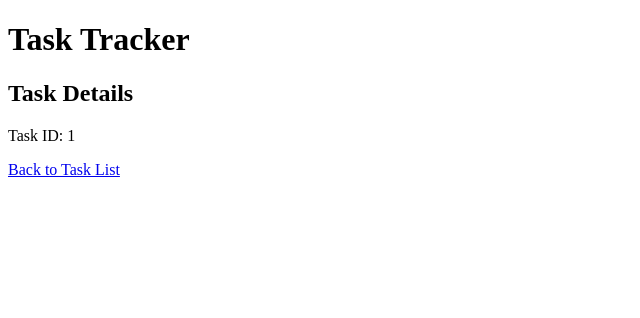
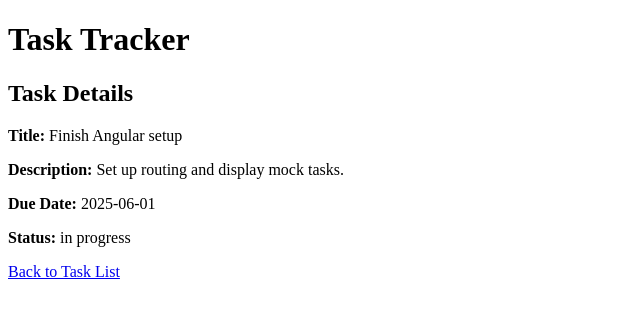
Before and after one commit to fadetula/tasktracker-frontend, an Angular app: page /tasks/1 in a window 1280 px wide. Shown: the top 318 px of the page, without its empty margins (0-640 px from the left). Built offline with nearby package versions, Linux system fonts and the light colour scheme.

Commit message:
Added task service with hardcoded mock data

```diff
--- a/src/app/task-details/task-details.component.html
+++ b/src/app/task-details/task-details.component.html
@@ -1,4 +1,11 @@
     <h2>Task Details</h2>
-    <p *ngIf="taskId">Task ID: {{ taskId }}</p>
-    <p *ngIf="!taskId">No Task ID provided.</p>
+    <div *ngIf="task; else notFound">
+        <p><strong>Title:</strong> {{ task.title }}</p>
+        <p><strong>Description:</strong> {{ task.description }}</p>
+        <p><strong>Due Date:</strong> {{ task.dueDate }}</p>
+        <p><strong>Status:</strong> {{ task.status }}</p>
+    </div>
+    <ng-template #notFound>
+        <p>Task not found.</p>
+    </ng-template>
     <a routerLink="/">Back to Task List</a>
--- a/src/app/task-details/task-details.component.ts
+++ b/src/app/task-details/task-details.component.ts
@@ -1,6 +1,8 @@
 import { CommonModule } from '@angular/common';
 import { Component } from '@angular/core';
 import { ActivatedRoute, RouterModule } from '@angular/router';
+import { Task } from '../task.model';
+import { TaskService } from '../tasks/task.service';
 
 @Component({
   selector: 'app-task-details',
@@ -10,10 +12,14 @@ import { ActivatedRoute, RouterModule } from '@angular/router';
   styleUrl: './task-details.component.css'
 })
 export class TaskDetailsComponent {
-  taskId: string | null;
+  task: Task | undefined;
 
-  constructor(private route: ActivatedRoute) {
-    this.taskId = this.route.snapshot.paramMap.get('id');
+
+  constructor(private route: ActivatedRoute, private taskService: TaskService) {
+    const id = this.route.snapshot.paramMap.get('id');
+    if (id) {
+      this.task = this.taskService.getTaskById(id);
+    }
   }
 
 }
--- /dev/null
+++ b/src/app/tasks/task.service.ts
@@ -0,0 +1,41 @@
+import { Injectable } from '@angular/core';
+import { Task } from '../task.model';
+
+@Injectable({
+  providedIn: 'root'
+})
+export class TaskService {
+
+  private tasks: Task[] = [
+    {
+      id: '1',
+      title: 'Finish Angular setup',
+      description: 'Set up routing and display mock tasks.',
+      dueDate: '2025-06-01',
+      status: 'in progress'
+    },
+    {
+      id: '2',
+      title: 'Prepare README',
+      description: 'Write project documentation.',
+      dueDate: '2025-06-02',
+      status: 'not started'
+    },
+    {
+      id: '3',
+      title: 'Connect to backend',
+      description: 'Set up HTTP calls to Spring Boot API.',
+      dueDate: '2025-06-03',
+      status: 'not started'
+    }
+  ];
+
+  getTasks(): Task[] {
+    return this.tasks;
+  }
+
+  getTaskById(id: string): Task | undefined {
+    return this.tasks.find(t => t.id === id);
+  }
+
+}
--- a/src/app/tasks/tasks.component.ts
+++ b/src/app/tasks/tasks.component.ts
@@ -2,6 +2,7 @@ import { Component } from '@angular/core';
 import { Task } from '../task.model';
 import { CommonModule } from '@angular/common';
 import { RouterModule } from '@angular/router';
+import { TaskService } from './task.service';
 
 @Component({
   selector: 'app-tasks',
@@ -12,28 +13,10 @@ import { RouterModule } from '@angular/router';
 })
 export class TasksComponent {
   // Define an array of mock tasks
-  tasks: Task[] = [
-    {
-      id: '1',
-      title: 'Finish Angular setup',
-      description: 'Set up routing and display mock tasks.',
-      dueDate: '2025-06-01',
-      status: 'in progress'
-    },
-    {
-      id: '2',
-      title: 'Prepare README',
-      description: 'Write project documentation.',
-      dueDate: '2025-06-02',
-      status: 'not started'
-    },
-    {
-      id: '3',
-      title: 'Connect to backend',
-      description: 'Set up HTTP calls to Spring Boot API.',
-      dueDate: '2025-06-03',
-      status: 'not started'
-    }
-  ];
+  tasks: Task[];
+
+  constructor(private taskService: TaskService) {
+    this.tasks = this.taskService.getTasks();
+  }
 
 }
```
Also changed, not shown: 1 other file (tests, documents, lock files or other folders).
